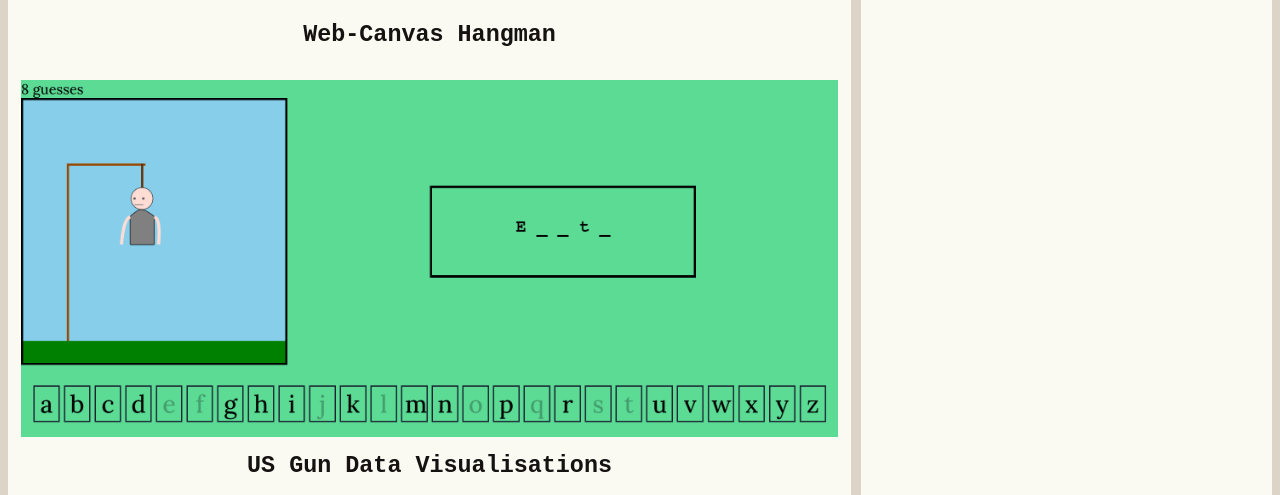
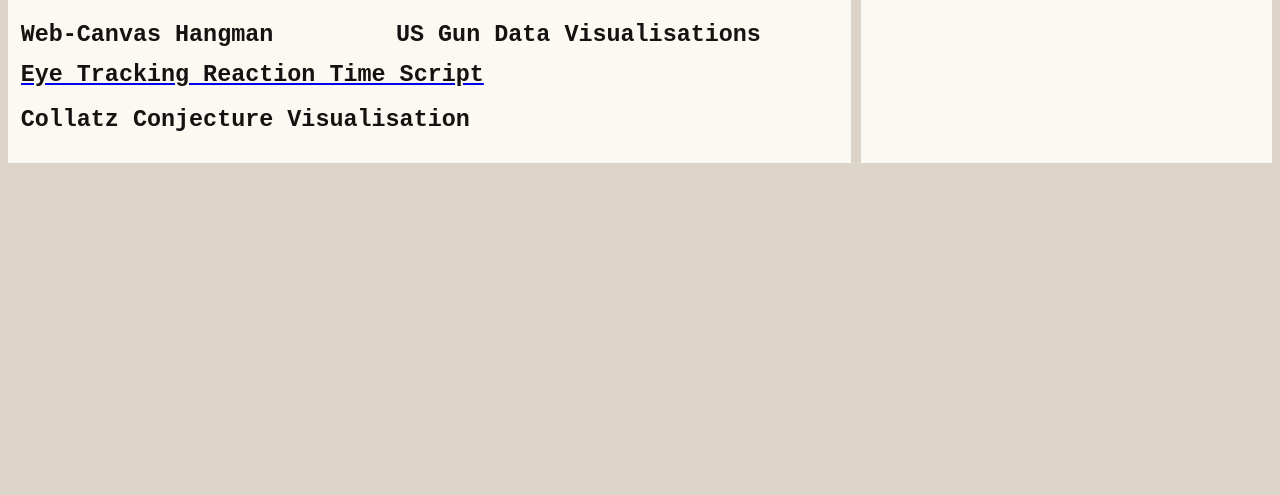
Before and after one commit to Theoryia/theory, a plain HTML site: page index.html in a window 1280 px wide. Shown: the part 457-952 px from the top of the page. After the commit the page ends 808 px from the top, so only its background shows below. Drawn offline with Linux system fonts and the light colour scheme; a web font is replaced by a local one.

Commit message:
Remove img for now

```diff
--- a/app/style.css
+++ b/app/style.css
@@ -22,7 +22,7 @@ body {
 }
 
 #contactTitle {
-  height:11%;
+  height: 11%;
 }
 .contentTitle {
   text-align: center;
@@ -35,9 +35,11 @@ body {
 .workh3 {
   margin-top: 0%;
   margin-bottom: 4%;
+  color: #161212;
+  text-decoration: none;
 }
 
-@media (max-width:600px) {
+@media (max-width: 600px) {
   .workContainer {
     flex-direction: column;
   }
@@ -46,15 +48,14 @@ body {
 .workContainer {
   display: flex;
   flex-wrap: wrap;
-  justify-content: space-between;
-  grid-gap: 10px;
+  grid-gap: 15%;
 }
-
-
 
 .item {
   position: relative;
-  overflow: visible; /* or 'auto' */
+  overflow: hidden;
+
+
 }
 
 #collatz {
@@ -65,7 +66,7 @@ body {
 .item img {
   width: 100%; /* Adjusted to use percentage width */
   height: auto; /* Use auto height to maintain aspect ratio */
-  min-width: 200px; /* Set a minimum width for the image */
+
   transition: transform 0.3s ease;
 }
 
@@ -116,10 +117,9 @@ body {
   display: block;
   color: inherit;
   text-decoration: none;
-
 }
 
-.links:hover{
+.links:hover {
   text-decoration: underline;
 }
 .title {
@@ -176,14 +176,13 @@ body {
 }
 
 #intro {
-  font-size: 3.5vh;
-  color: #dcd5c7 ;
+  font-size: 175%;
+  color: #dcd5c7;
   background-color: #4f5d2f;
-  height:24%;
+  height: 24%;
 }
 
 .content {
-
   height: auto; /*this made the left text have less height*/
   flex: 1;
   margin-top: 0.5%;
@@ -249,7 +248,6 @@ a:focus {
 
 /* The sidebar links */
 .sidebar a {
-
   font-family: "Nova Mono", monospace;
   padding: 8px 8px 8px 32px;
   text-decoration: none;
--- a/index.html
+++ b/index.html
@@ -56,19 +56,19 @@
   <div class="workContainer">
     <div class="item">
       <h3 class="workh3">Web-Canvas Hangman</h3>
-      <a href="#"><img alt="Hangman Screenshot" src="../assets/hangman_photo.PNG"></a>
+      <!-- <a href="#"><img alt="Hangman Screenshot" src="../assets/hangman_photo.PNG"></a> -->
     </div>
     <div class="item">
       <h3 class="workh3">US Gun Data Visualisations</h3>
-      <a href="#"><img alt="US Gun Data Visualisation" src="/assets/usgundata.png"></a>
+      <!-- <a href="#"><img alt="US Gun Data Visualisation" src="/assets/usgundata.png"></a> -->
     </div>
     <div class="item">
-      <h3 class="workh3">Eye Tracking Reaction Time Script</h3>
-      <a href="https://github.com/Theoryia/eyetracking-reaction"><img alt="Reaction Time Graph" src="../assets/reaction_time.png"></a>
+      <a href="https://github.com/Theoryia/eyetracking-reaction"><h3 class="workh3">Eye Tracking Reaction Time Script</h3></a>
+      <!-- <a href="https://github.com/Theoryia/eyetracking-reaction"><img alt="Reaction Time Graph" src="../assets/reaction_time.png"></a> -->
     </div>
     <div class="item">
       <h3 class="workh3">Collatz Conjecture Visualisation</h3>
-      <a href="https://github.com/Theoryia/CollatzPlotter"><img alt="Hangman Screenshot" src="../assets/collatz.png"></a>
+      <!-- <a href="https://github.com/Theoryia/CollatzPlotter"><img alt="Hangman Screenshot" src="../assets/collatz.png"></a> -->
     </div>
     <!-- <img src="../assets/18015-MC20BluInfinito-scaled-e1666008987698.jpg" width="500" height="auto"> -->
   </div>
```
